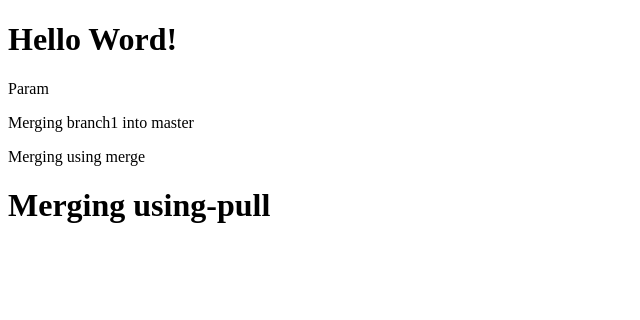
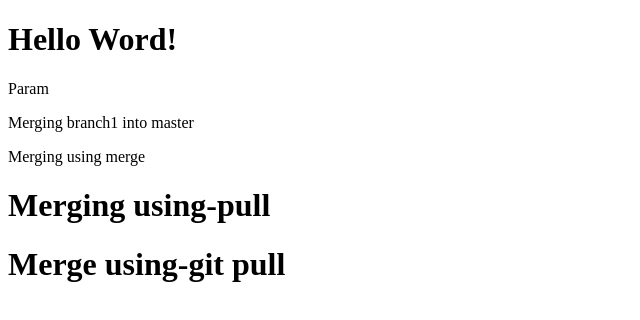
Before and after one commit to Muhammad-Faraz-Ali/git-practise, a plain HTML site: page index.html in a window 1280 px wide. Shown: the whole page, without its empty margins (0-640 px from the left). Drawn offline with Linux system fonts and the light colour scheme.

Commit message:
git-pull

```diff
--- a/index.html
+++ b/index.html
@@ -11,5 +11,6 @@
     <p>Merging branch1 into master</p>
     <p>Merging using merge</p>
     <h1>Merging using-pull</h1>
+    <h1>Merge using-git pull</h1>
 </body>
 </html>
```
